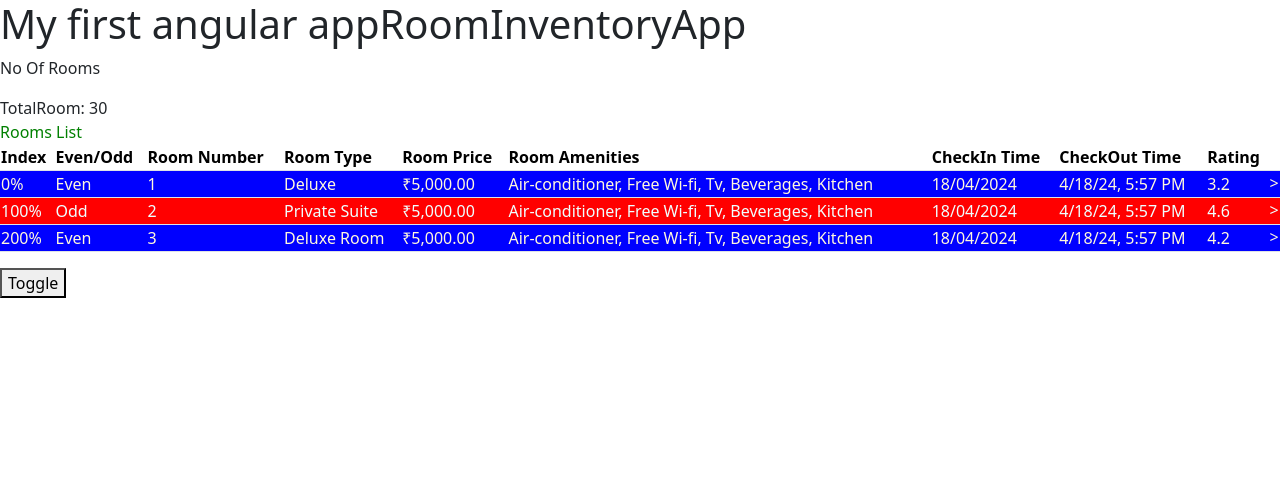
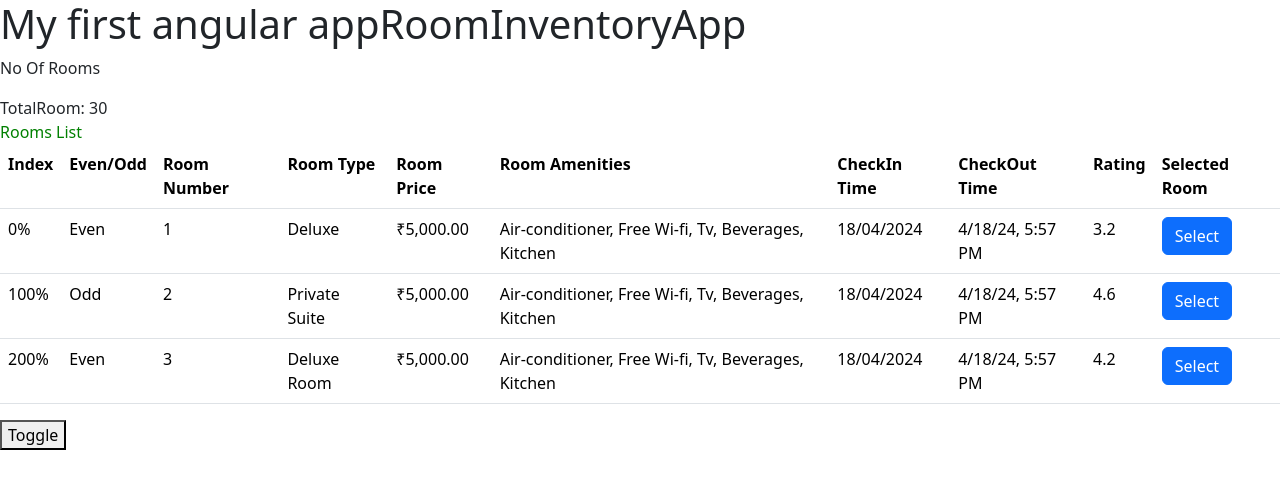
Before and after one commit to Udhayakumar01/RoomInventory_Angular, an Angular app in the folder RoomInventory/: page / in a window 1280 px wide. Shown: the top 488 px of the page. Built offline with nearby package versions, Linux system fonts and the light colour scheme.

Commit message:
Output Directive And angular hydration Fix
Encapsulating table body in <tbody>

```diff
--- a/RoomInventory/src/app/rooms/rooms-list/rooms-list.component.html
+++ b/RoomInventory/src/app/rooms/rooms-list/rooms-list.component.html
@@ -1,4 +1,5 @@
 <table class = "table">
+    <tbody>
     <tr>
       <th>Index</th>
       <th>Even/Odd</th>
@@ -9,9 +10,9 @@
       <th>CheckIn Time</th>
       <th>CheckOut Time</th>
       <th>Rating</th>
+      <th>Selected Room</th>
     </tr>
-    <tr
-    [ngClass]="e ? 'even' : 'odd'"
+    <tr [ngClass]="e ? 'even' : 'odd'"
     *ngFor="let room of rooms | slice : 0:3; let e = even; let o = odd; let i = index">
       <td>{{i| percent}}</td>
       <td>{{e ? "Even" : "Odd"}}</td>
@@ -22,7 +23,7 @@
       <td>{{room.checkInTime | date : 'dd/MM/yyyy'}}</td> <!--Date Pipe Example-->
       <td>{{room.checkOutTime | date : 'short'}}</td> <!--Date Pipe Example-->
       <td>{{room.ratings | number : '1.1-1'}}</td>
-      >
-
+      <td><button class="btn btn-primary" (click)="selectRoom(room)">Select</button></td>
     </tr>
-  </table>
+</tbody>
+</table>
--- a/RoomInventory/src/app/rooms/rooms-list/rooms-list.component.scss
+++ b/RoomInventory/src/app/rooms/rooms-list/rooms-list.component.scss
@@ -7,7 +7,3 @@
     background-color: red;
     color: azure;
 }
-.header{
-    background-color: black;
-    color: azure;
-}
--- a/RoomInventory/src/app/rooms/rooms-list/rooms-list.component.ts
+++ b/RoomInventory/src/app/rooms/rooms-list/rooms-list.component.ts
@@ -1,5 +1,5 @@
-import { Component, Input } from '@angular/core';
-import { RoomList } from '../../Rooms';
+import { Component, Input, Output, EventEmitter } from '@angular/core';
+import { Room, RoomList } from '../../Rooms';
 
 @Component({
   selector: 'app-rooms-list',
@@ -8,4 +8,9 @@
 })
 export class RoomsListComponent {
 @Input() rooms : RoomList[] = [];
+@Output() selectedRoom:EventEmitter<RoomList> = new EventEmitter<RoomList>();
+selectRoom(room : RoomList) : void
+{
+  this.selectedRoom.emit(room);
 }
+}
--- a/RoomInventory/src/app/rooms/rooms.component.html
+++ b/RoomInventory/src/app/rooms/rooms.component.html
@@ -11,6 +11,6 @@
     Rooms List
 </div>
 <div class="table">
-<app-rooms-list [rooms] = "roomList"></app-rooms-list> <!--Child Component -->
+<app-rooms-list [rooms] = "roomList" (selectedRoom)="selectedRoom($event)"></app-rooms-list> <!--Child Component -->
 </div>
 <button (click) = "toggle()">Toggle</button> <!--Event data binding(Event Binding)-->
--- a/RoomInventory/src/app/rooms/rooms.component.ts
+++ b/RoomInventory/src/app/rooms/rooms.component.ts
@@ -52,7 +52,10 @@
       }
     ];
   }
-
+  selectedRoom(room : RoomList)
+  {
+    console.log(room);
+  }
   toggle()
   {
       this.hideRooms = !this.hideRooms;
```
